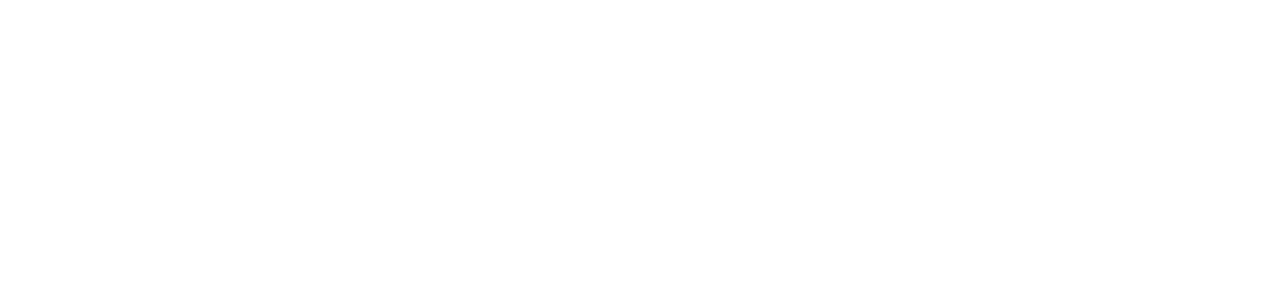
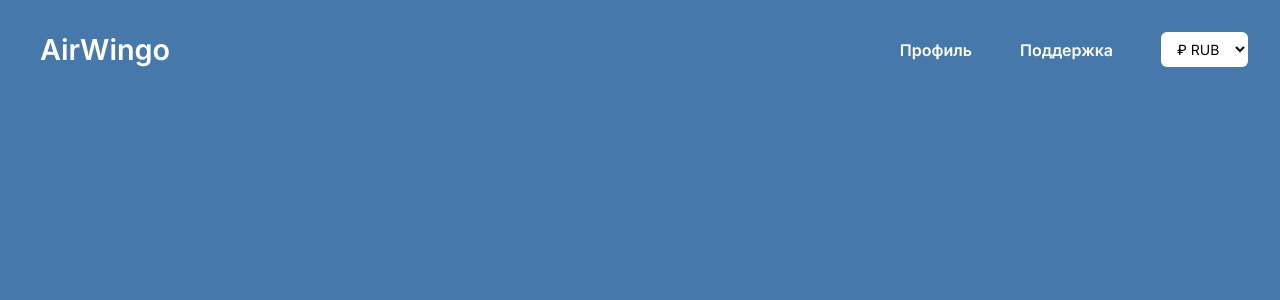
Before and after one commit to IsMirakl/AirWingo---, a React (Vite) app in the folder client/: page /home in a window 1280 px wide. Shown: the top 300 px of the page. Built offline with nearby package versions, Linux system fonts and the light colour scheme.

Commit message:
feat(header+routing): Создан компонент Header; Написана базовая маршрутизация

```diff
--- a/client/index.html
+++ b/client/index.html
@@ -1,10 +1,16 @@
-<!doctype html>
+<!DOCTYPE html>
 <html lang="en">
    <head>
       <meta charset="UTF-8" />
       <link rel="icon" type="image/svg+xml" href="/vite.svg" />
       <meta name="viewport" content="width=device-width, initial-scale=1.0" />
-    <title>client</title>
+      <link rel="preconnect" href="https://fonts.googleapis.com" />
+      <link rel="preconnect" href="https://fonts.gstatic.com" crossorigin />
+      <link
+         href="https://fonts.googleapis.com/css2?family=Inter:ital,opsz,wght@0,14..32,100..900;1,14..32,100..900&display=swap"
+         rel="stylesheet"
+      />
+      <title>AirWingo - Авиабилеты</title>
    </head>
    <body>
       <div id="root"></div>
--- a/client/package.json
+++ b/client/package.json
@@ -11,7 +11,8 @@
   },
   "dependencies": {
     "react": "^19.2.0",
-    "react-dom": "^19.2.0"
+    "react-dom": "^19.2.0",
+    "react-router-dom": "^7.10.1"
   },
   "devDependencies": {
     "@eslint/js": "^9.39.1",
--- a/client/src/App.tsx
+++ b/client/src/App.tsx
@@ -1,12 +1,7 @@
+import AppRouter from './routes/AppRouter';
 
 function App() {
-
-
-  return (
-    <>
-
-    </>
-  )
+   return <AppRouter />;
 }
 
-export default App
+export default App;
--- /dev/null
+++ b/client/src/components/Header.tsx
@@ -0,0 +1,54 @@
+import { useState } from 'react';
+import { Link, NavLink } from 'react-router-dom';
+import styles from '../styles/components/Header.module.css';
+
+const ROUTES = {
+   HOME: '/',
+   PROFILE: '/profile',
+   FAQ: '/faq',
+} as const;
+
+interface NavItem {
+   to: string;
+   label: string;
+}
+
+const NAV_ITEMS: NavItem[] = [
+   { to: ROUTES.PROFILE, label: 'Профиль' },
+   { to: ROUTES.FAQ, label: 'Поддержка' },
+];
+
+const Header = () => {
+   const [currency, setCurrency] = useState('RUB');
+
+   return (
+      <header>
+         <div className={styles.container}>
+            <div className={styles.headerLogo}>
+               <Link to="/home">AirWingo</Link>
+            </div>
+            <nav>
+               <ul className={styles.navList}>
+                  {NAV_ITEMS.map(item => (
+                     <li key={item.label}>
+                        <NavLink to={item.to}>{item.label}</NavLink>
+                     </li>
+                  ))}
+                  <select
+                     value={currency}
+                     onChange={e => setCurrency(e.target.value)}
+                     className={styles.currencySelect}
+                  >
+                     <option value="RUB">₽ RUB</option>
+                     <option value="USD">$ USD</option>
+                     <option value="EUR">€ EUR</option>
+                     <option value="KZT">₸ KZT</option>
+                  </select>
+               </ul>
+            </nav>
+         </div>
+      </header>
+   );
+};
+
+export default Header;
--- /dev/null
+++ b/client/src/pages/HomePage.tsx
@@ -0,0 +1,7 @@
+import Header from '../components/Header';
+
+const HomePage = () => {
+   return <Header />;
+};
+
+export default HomePage;
--- /dev/null
+++ b/client/src/routes/AppRouter.tsx
@@ -0,0 +1,20 @@
+import {
+   Navigate,
+   Route,
+   BrowserRouter as Router,
+   Routes,
+} from 'react-router-dom';
+
+import HomePage from '../pages/HomePage';
+
+const AppRouter: React.FC = () => {
+   return (
+      <Router>
+         <Routes>
+            <Route path="/" element={<Navigate to="/home" replace />} />
+            <Route path="/home" element={<HomePage />} />
+         </Routes>
+      </Router>
+   );
+};
+export default AppRouter;
--- /dev/null
+++ b/client/src/styles/components/Header.module.css
@@ -0,0 +1,46 @@
+header {
+   height: 80px;
+}
+
+.container {
+   display: flex;
+   justify-content: space-between;
+   align-items: center;
+   width: 100%;
+}
+
+.headerLogo a {
+   padding-left: 2.5rem;
+   color: white;
+   font-weight: 600;
+   font-size: 1.8rem;
+}
+
+ul {
+   padding-left: 2rem;
+   padding: 2rem;
+   display: flex;
+   gap: 3rem;
+   display: flex;
+   align-items: center;
+}
+
+.navList a {
+   color: white;
+   font-weight: 600;
+   font-size: 1rem;
+}
+
+.currencySelect {
+   padding: 8px 12px;
+   border-radius: 6px;
+   background-color: white;
+   font-size: 14px;
+   cursor: pointer;
+   outline: none;
+}
+
+.currencySelect:focus {
+   border-color: #007bff;
+   box-shadow: 0 0 0 2px rgba(0, 123, 255, 0.25);
+}
--- a/client/src/styles/global.css
+++ b/client/src/styles/global.css
@@ -1,4 +1,15 @@
-/* Reset and base styles  */
+/* Улучшение скролла для некоторых браузеров */
+html {
+   -webkit-text-size-adjust: 100%;
+   scroll-behavior: smooth;
+}
+
+/* Улучшение рендеринга шрифтов */
+body {
+   -webkit-font-smoothing: antialiased;
+   -moz-osx-font-smoothing: grayscale;
+}
+
 * {
    padding: 0px;
    margin: 0px;
@@ -13,26 +24,40 @@
 
 /* Links */
 
-a, a:link, a:visited  {
+a,
+a:link,
+a:visited {
    text-decoration: none;
 }
 
-a:hover  {
+a:hover {
    text-decoration: none;
 }
 
 /* Common */
 
-aside, nav, footer, header, section, main {
+aside,
+nav,
+footer,
+header,
+section,
+main {
    display: block;
 }
 
-h1, h2, h3, h4, h5, h6, p {
+h1,
+h2,
+h3,
+h4,
+h5,
+h6,
+p {
    font-size: inherit;
    font-weight: inherit;
 }
 
-ul, ul li {
+ul,
+ul li {
    list-style: none;
 }
 
@@ -40,7 +65,8 @@
    vertical-align: top;
 }
 
-img, svg {
+img,
+svg {
    max-width: 100%;
    height: auto;
 }
@@ -51,7 +77,10 @@
 
 /* Form */
 
-input, textarea, button, select {
+input,
+textarea,
+button,
+select {
    font-family: inherit;
    font-size: inherit;
    color: inherit;
@@ -66,7 +95,8 @@
    resize: vertical;
 }
 
-button, input[type="submit"] {
+button,
+input[type='submit'] {
    display: inline-block;
    box-shadow: none;
    background-color: transparent;
@@ -90,3 +120,18 @@
 input[type='file'] {
    max-width: 100%;
 }
+
+:root {
+   --background-color: #4678ab;
+   --font-family: "Inter", sans-serif;
+}
+
+*{
+   font-family: var(--font-family);
+}
+
+body {
+   background-color: var(--background-color);
+   min-height: 100vh;
+   margin: 0;
+}
```
Also changed, not shown: client/src/styles/pages/HomePage.module.css (added), 2 other files (tests, documents, lock files or other folders). Lines whose indentation alone changed are shown as unchanged.
